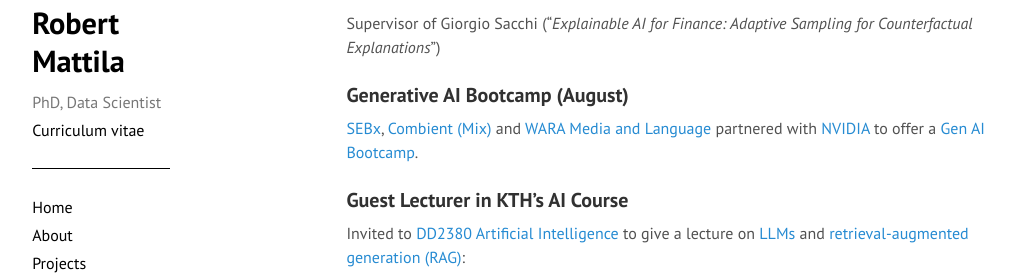
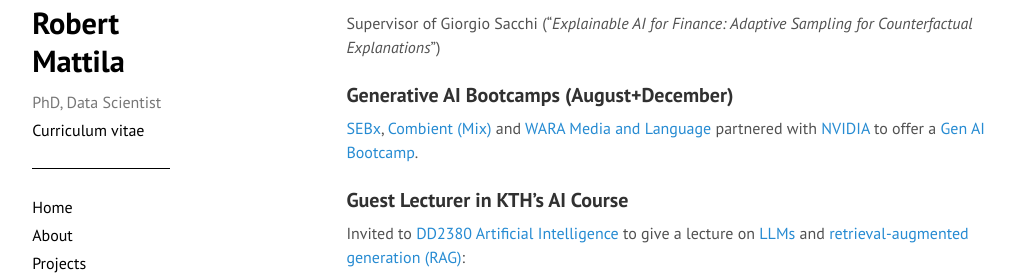
Before and after one commit to rmattila/rmattila.github.io, a Jekyll site: the page built from teaching.md, in a window 1280 px wide and 900 px high. Shown: the part 230-507 px from the top of the window, without its empty margins (92-1107 px from the left). Built offline with Jekyll 4.4.1, drawn with Linux system fonts in a browser that asks for light colours; comment, search, counter and statistics services are not loaded.

Commit message:
add December bootcamp

```diff
--- a/teaching.md
+++ b/teaching.md
@@ -10,7 +10,7 @@ title: Teaching
 
 Supervisor of Giorgio Sacchi ("*Explainable AI for Finance: Adaptive Sampling for Counterfactual Explanations*")
 
-### Generative AI Bootcamp (August)
+### Generative AI Bootcamps (August+December)
 
 [SEBx](https://sebx.io/), [Combient (Mix)](https://combient.com/mix) and [WARA Media and Language](https://wasp-sweden.org/industrial-cooperation/research-arenas/wara-media-and-language/) partnered with [NVIDIA](https://www.nvidia.com/) to offer a [Gen AI Bootcamp](https://www.openhackathons.org/s/siteevent/a0C5e000008dSj2EAE/se000276).
 
```
